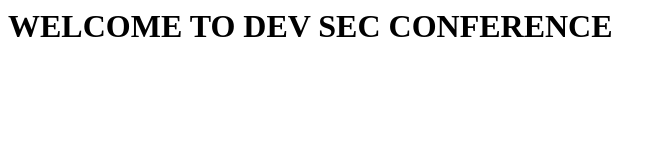
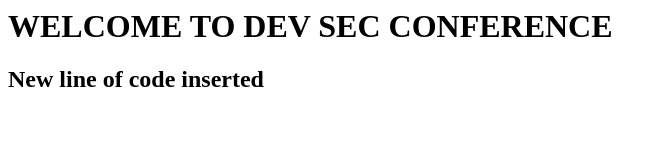
Before and after one commit to manish-devops/hubot_lab, a plain HTML site: page index.html in a window 1280 px wide. Shown: the whole page, without its empty margins (0-666 px from the left). Drawn offline with Linux system fonts and the light colour scheme.

Commit message:
Update index.html

```diff
--- a/index.html
+++ b/index.html
@@ -1,5 +1,6 @@
 <html>
 <body>
 <h1>WELCOME TO DEV SEC CONFERENCE </h1>
+  <h2> New line of code inserted </h2>
 </body>
 </html>
```
